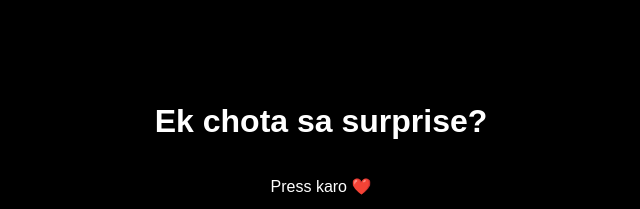
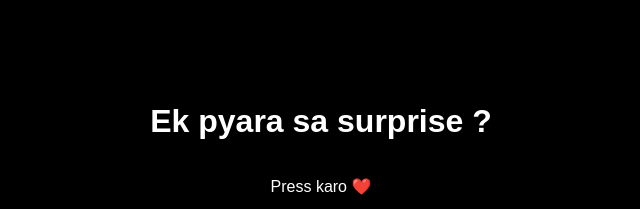
Before and after one commit to mx14010-debug/hang-prank, a plain HTML site: page index.html in a window 1280 px wide. Shown: the part 220-429 px from the top of the page, 319-959 px from the left. Drawn offline with Linux system fonts and the light colour scheme.

Commit message:
Update heading text in index.html

```diff
--- a/index.html
+++ b/index.html
@@ -44,7 +44,7 @@
 
 <body>
   <div class="center" id="intro">
-    <h1>Ek chota sa surprise?</h1>
+    <h1>Ek pyara sa surprise ?</h1>
     <p>Press karo ❤️</p>
     <button id="startBtn">Ready — Dikhado</button>
     <div id="countdown"></div>
```
